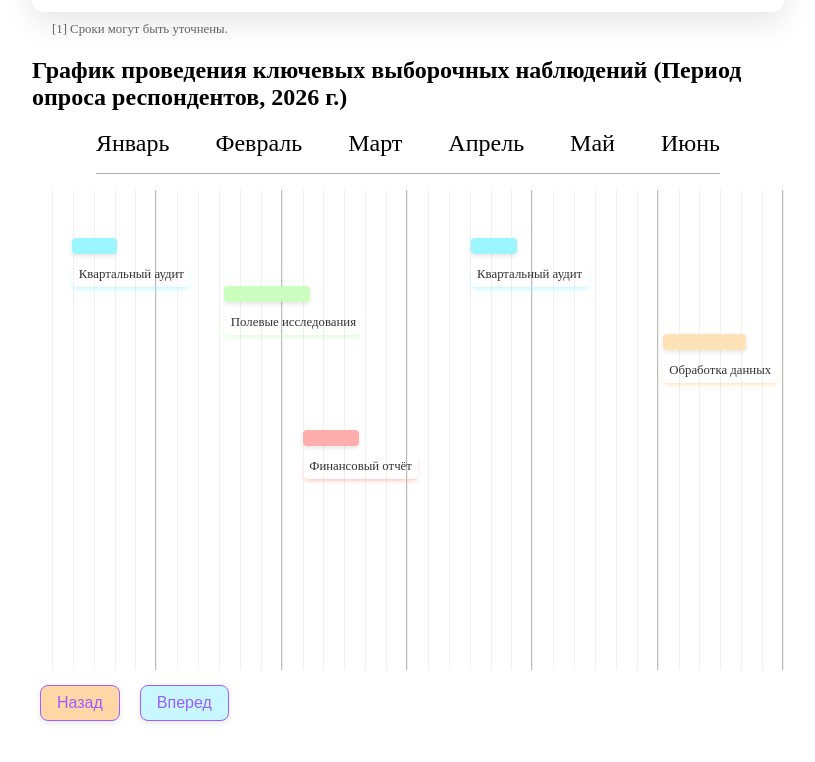
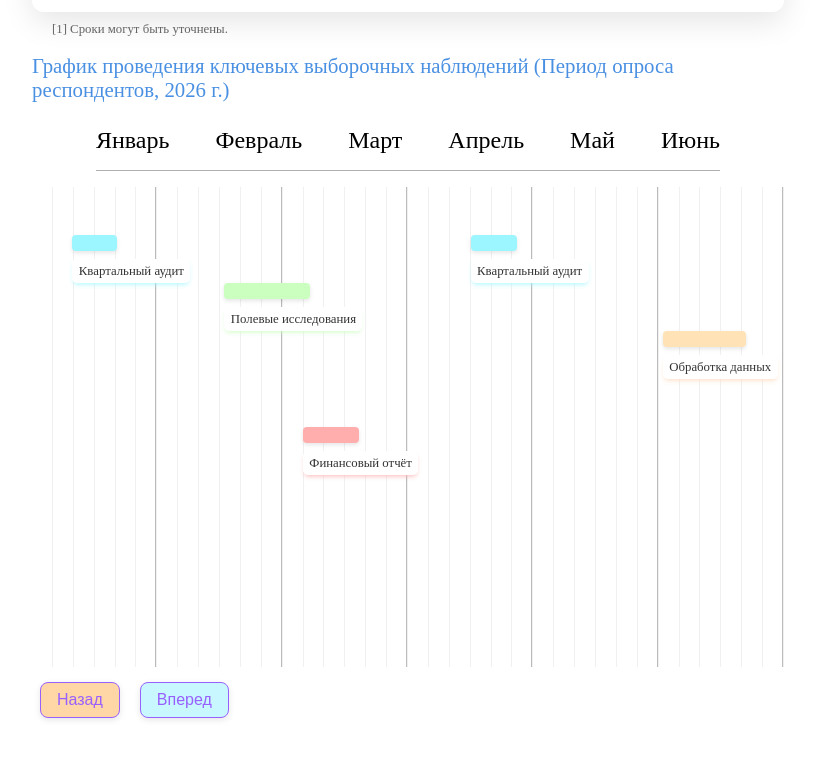
Before and after one commit to semyonnnnn/doc-display-online, a website built with webpack: page index.html in a window 1280 px wide. Shown: the part 2336-3098 px from the top of the page, without its empty margins (232-1047 px from the left). Built offline with nearby package versions, Linux system fonts and the light colour scheme.

Commit message:
v2.2.0: done??

```diff
--- a/app/CityHider.js
+++ b/app/CityHider.js
@@ -6,22 +6,29 @@ export const CityHider = {
 
     this.select.addEventListener("change", () => {
       const city = this.select.value.trim().toLowerCase();
+      const timeline_links = Array.from(
+        document.querySelectorAll(".timeline-link")
+      );
 
       if (city === "" || city === "выбрать") {
-        // show all rows
         rows.forEach((row) => row.classList.remove("hidden"));
+        timeline_links.forEach((l) => l.classList.remove("hidden"));
         return;
       }
 
-      // otherwise, filter by selected city
       rows.forEach((row) => {
         const cityCell = row.cells[row.cells.length - 1]; // last column
         const rowCities = cityCell.textContent.toLowerCase();
+        const linkHashMatches = timeline_links.filter(
+          (tll) => new URL(tll.href).hash.slice(1) === row.id
+        );
 
         if (rowCities.includes(city)) {
           row.classList.remove("hidden");
+          linkHashMatches.forEach((l) => l.classList.remove("hidden"));
         } else {
           row.classList.add("hidden");
+          linkHashMatches.forEach((l) => l.classList.add("hidden"));
         }
       });
     });
--- a/app/Timeline.js
+++ b/app/Timeline.js
@@ -22,7 +22,7 @@ const alphaChanel = ".9";
 const colorShadows = [
   `rgba(155, 246, 255, ${alphaChanel})`, // 1
   `rgba(202, 255, 191, ${alphaChanel})`, // 2
-  `rgba(255, 214, 165, ${alphaChanel})`, // 3
+  `rgba(255, 214, 182, ${alphaChanel})`, // 3
   `rgba(255, 214, 165, ${alphaChanel})`, // 4
   `rgba(255, 173, 173, ${alphaChanel})`, // 5
   `rgba(114, 221, 247, ${alphaChanel})`, // 6
@@ -84,9 +84,26 @@ export const Timeline = {
       this.monthLabels.appendChild(wrapper);
     }
 
+    // collect table row ids once
+    const tableIds = new Set(
+      Array.from(document.querySelectorAll("#surveyTable tbody tr")).map(
+        (r) => r.id
+      )
+    );
+
+    const tableRows = Array.from(
+      document.querySelectorAll("#surveyTable tbody tr")
+    );
+
+    const hiddenRows = tableRows.filter((tableRow) =>
+      tableRow.classList.contains("hidden")
+    );
+
+    const hiddenIds = hiddenRows.map((r) => r.id);
+
     // render timeline bars for periods that intersect this page
     data.forEach((item, itemIndex) => {
-      item.periods.forEach((period, periodIndex) => {
+      item.periods.forEach((period) => {
         const [startDay, startMonthGen] = period.start.split(" ");
         const [endDay, endMonthGen] = period.end.split(" ");
 
@@ -100,9 +117,6 @@ export const Timeline = {
         // skip bars that are completely outside current page
         if (endMonth < startMonthIndex || startMonth >= endMonthIndex) return;
 
-        // calculate position relative to visible months
-        const visibleStartMonth = Math.max(startMonth, startMonthIndex);
-        const visibleEndMonth = Math.min(endMonth, endMonthIndex - 1);
         const durationDays = this.calculateDuration(
           +startDay,
           startMonth,
@@ -120,29 +134,38 @@ export const Timeline = {
 
         // Create link wrapper
         const link = document.createElement("a");
-        link.href = "#" + (links[itemIndex] || "");
+        const linkId = links[itemIndex] || "";
+        link.href = "#" + linkId;
+        link.dataset.linkId = linkId;
         link.classList.add("timeline-link");
         link.style.left = pos.left;
         link.style.width = pos.width;
         link.style.top = `calc(${itemIndex + 1} * 3rem)`;
 
-        // Create colored bar
+        if (hiddenIds.includes(linkId)) {
+          link.classList.add("hidden");
+        }
+
+        // Create colored bar (use your color-* CSS class)
         const bar = document.createElement("div");
-        bar.classList.add("survey-bar", `color-${itemIndex + 1}`);
+        bar.classList.add("survey-bar", `color-${(itemIndex % 7) + 1}`);
         bar.dataset.name = item.name;
 
-        // Create text div
-
-        const colorShadow = colorShadows[itemIndex];
-
+        // Create text div (kept intact)
+        const colorShadow = colorShadows[itemIndex % colorShadows.length];
         const textDiv = document.createElement("div");
-        textDiv.classList.add("survey-text");
+        textDiv.classList.add("survey-text"); // your original class
         textDiv.textContent = item.name;
         textDiv.style.boxShadow = `0px 3px 5px -2px ${colorShadow}`;
 
         // Append bar and text to link
         link.appendChild(bar);
         link.appendChild(textDiv);
+
+        // hide immediately if no matching table row
+        if (!tableIds.has(linkId)) {
+          link.classList.add("hidden");
+        }
 
         // Append link to timeline
         this.timeline.appendChild(link);
--- a/app/app.js
+++ b/app/app.js
@@ -57,14 +57,13 @@ setTimeout(() => {
   }
   Timeline.monthLabels = monthLabels;
 
-  Timeline.init();
-
   // CityHider elements
   const table = interviewers_container.querySelector("#surveyTable");
   const select = interviewers_container.querySelector("#cityHider");
   if (table && select) {
     CityHider.table = table;
     CityHider.select = select;
+    Timeline.init();
     CityHider.init();
   }
 }, 0);
--- a/app/styles/interviewers.css
+++ b/app/styles/interviewers.css
@@ -104,6 +104,7 @@
   padding: 0.3rem 0.4rem;
   border-radius: 0.3rem;
   width: fit-content !important;
+  background-color: white !important;
 }
 
 /* Main month separators (thicker lines) */
@@ -121,6 +122,14 @@
     #bbb calc(100% / var(--months))
   );
   z-index: 0;
+}
+
+.timeline-title {
+  text-align: left;
+  color: #4a90e2;
+  margin-bottom: 25px;
+  font-weight: 300;
+  font-size: 1.3rem;
 }
 
 /* Sub-columns inside each month (lighter lines) */
@@ -336,6 +345,7 @@ button.timeline-btn {
   box-shadow: 0 2px 6px rgba(0, 0, 0, 0.1);
   background-color: #c8f7ff; /* pastel blue */
   color: #333;
+  outline: none;
 }
 
 button.timeline-btn:hover {
```
Also changed, not shown: build/prod.js, build/prod.txt.
